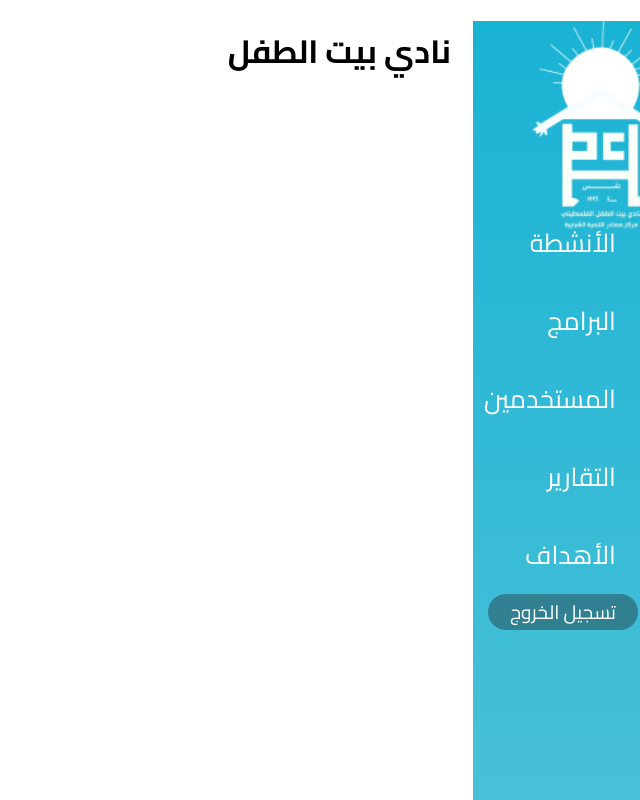
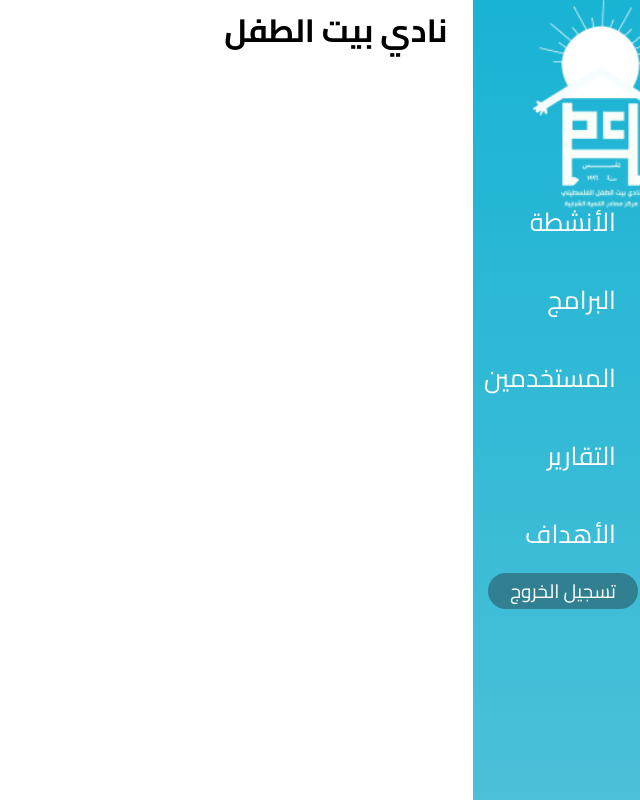
Before and after one commit to FACK1/M-E-Platform, a React (Create React App) app in the folder client/: page / in a window 1280 px wide. Shown: the whole page, without its empty margins (640-1280 px from the left). Built offline with nearby package versions, Linux system fonts and the light colour scheme; the HTML template or start-up script is replaced by a standard one.

Commit message:
Update body style to remove the unneeded margins #21

```diff
--- a/client/src/App.css
+++ b/client/src/App.css
@@ -1,3 +1,7 @@
+h1{
+  margin: 0px;
+}
 body{
+  margin: 0px;
   font-family: 'Cairo', sans-serif;
 }
```
